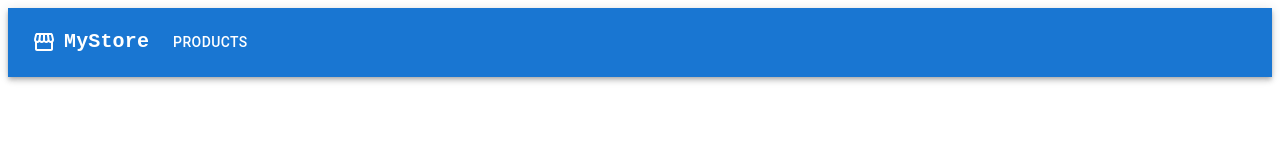
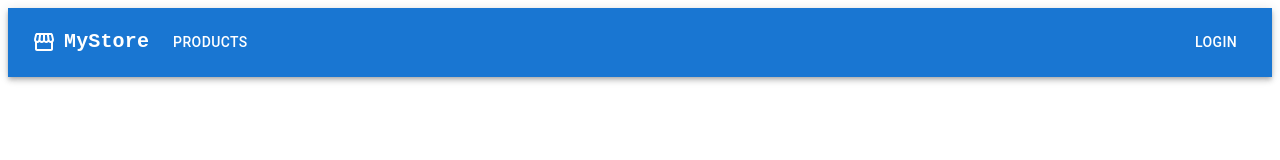
Before and after one commit to ailin371/my-store, a React (Vite) app in the folder frontend/: page / in a window 1280 px wide. Shown: the top 160 px of the page. Built offline with nearby package versions, Linux system fonts and the light colour scheme.

Commit message:
App Bar | add login button

```diff
--- a/frontend/src/components/connected/ConnectedAppBar.tsx
+++ b/frontend/src/components/connected/ConnectedAppBar.tsx
@@ -24,8 +24,6 @@ interface ActionItem {
     onClick: VoidFunction,
 }
 
-
-
 const ConnectedAppBar = () => {
     const [anchorElNav, setAnchorElNav] = React.useState<null | HTMLElement>(null);
     const [anchorElUser, setAnchorElUser] = React.useState<null | HTMLElement>(null);
@@ -37,10 +35,6 @@ const ConnectedAppBar = () => {
     const settings: ActionItem[] = useMemo(() => [
         {
             label: 'Profile',
-            onClick: () => { },
-        },
-        {
-            label: 'Account',
             onClick: () => { },
         },
         {
@@ -193,7 +187,7 @@ const ConnectedAppBar = () => {
                         ))}
                     </Box>
 
-                    {isLoggedIn && (
+                    {isLoggedIn ? (
                         <Box sx={{ flexGrow: 0 }}>
                             <Tooltip title="Open settings">
                                 <IconButton onClick={handleOpenUserMenu} sx={{ p: 0 }}>
@@ -223,7 +217,21 @@ const ConnectedAppBar = () => {
                                 ))}
                             </Menu>
                         </Box>
-                    )}
+                    )
+                        :
+                        <Button
+                            onClick={() => navigate('login')}
+                            sx={{
+                                my: 2,
+                                color: 'white',
+                                display: 'block',
+                                '&:hover': {
+                                    backgroundColor: 'rgba(255, 255, 255, 0.10)',
+                                }
+                            }}>
+                            Login
+                        </Button>
+                    }
                 </Toolbar>
             </Container>
         </AppBar>
```
